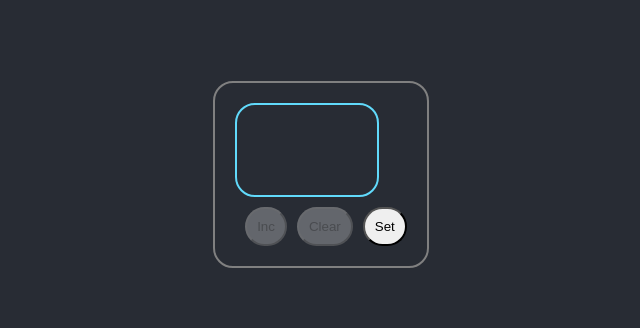
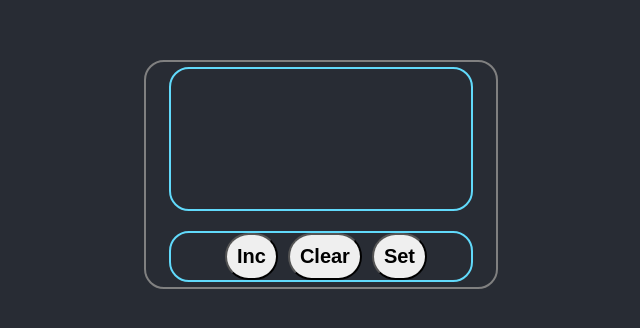
Before and after one commit to beamle/counter, a React (Create React App) app: page / in a window 1280 px wide. Shown: the part 226-554 px from the top of the page, without its empty margins (319-959 px from the left). Built offline with nearby package versions, Linux system fonts and the light colour scheme.

Commit message:
finished

```diff
--- a/src/App.tsx
+++ b/src/App.tsx
@@ -8,37 +8,18 @@ function App() {
     const [counter, setCounter] = useState<number | null>(null)
     const [maxCounter, setMaxCounter] = useState(5);
     const [minCounter, setMinCounter] = useState(0);
-    const [tabloMessage, setTabloMessage] = useState('');
-
-
-    const handleBtnDisabled = () => {
-        let maxCounterLs = JSON.parse(localStorage.getItem('maxCounter') as string)
-        let minCounterLs = JSON.parse(localStorage.getItem('minCounter') as string)
-        let isDisabled = false;
-        if (maxCounter !== Number(maxCounterLs)) {
-            console.log(!isDisabled,'max')
-            return !isDisabled
-        }
-        else if (minCounter !== Number(minCounterLs)) {
-            console.log(!isDisabled,'min')
-            return !isDisabled
-        }
-        return isDisabled
-    }
 
     return (
         <div className="App">
             <div className="App-wrapper">
                 <Routes>
                     <Route path={'/settings'} element={<Setter maxCounter={maxCounter} minCounter={minCounter}
-                                                       setMaxCounter={setMaxCounter} setMinCounter={setMinCounter} setCounter={setCounter}
-                                                       setTabloMessage={setTabloMessage}
-                    />} ></Route>
+                                                               setMaxCounter={setMaxCounter}
+                                                               setMinCounter={setMinCounter}
+                                                               setCounter={setCounter}
+                    />}></Route>
                     <Route path={'/'} element={<Incrementer counter={counter} setCounter={setCounter}
                                                             maxCounter={maxCounter} minCounter={minCounter}
-                                                            handleBtnDisabled={handleBtnDisabled}
-                                                            tabloMessage={tabloMessage}
-                                                            setTabloMessage={setTabloMessage}
                     />}></Route>
                 </Routes>
             </div>
@@ -47,6 +28,3 @@ function App() {
 }
 
 export default App;
-
-// kogda Input menjatetsja: - Please click set -> kogda my menjaem, no eto zna4enie validnoe
-        //                  - Incorrect valu8e -> kogda nizhnie knoipki disabled ot zna4enij v Inpute
--- a/src/components/Button/SuperButton.module.css
+++ b/src/components/Button/SuperButton.module.css
@@ -1,7 +1,9 @@
 .button {
     padding: 10px;
     margin-left: 10px;
-    border-radius: 20px;
+    border-radius: 50px;
+    font-weight: 600;
+    font-size: 20px;
 }
 
 /*.button:disabled {*/
--- a/src/components/Button/SuperButton.tsx
+++ b/src/components/Button/SuperButton.tsx
@@ -7,9 +7,9 @@ type ClassNameType = {
 }
 
 type SuperButtonProps = {
-    className: keyof ClassNameType
+    className?: keyof ClassNameType
     disabled?: boolean
-    callback: () => void
+    callback?: () => void
     children: ReactNode
 }
 
@@ -20,7 +20,11 @@ const SuperButton:FC<SuperButtonProps> = ({className, callback, disabled, childr
         default: s.button
     }
 
-    const finalClassName = `${s.button} ${style[className]}`
+    let finalClassName = s.button
+    if(className) {
+        finalClassName = `${s.button} ${style[className]}`
+    }
+
 
 
     return (
--- a/src/components/Incrementer/Incrementer.tsx
+++ b/src/components/Incrementer/Incrementer.tsx
@@ -9,59 +9,36 @@ type IncrementerProps = {
     setCounter: (num: number | null) => void
     maxCounter: number
     minCounter: number
-    handleBtnDisabled: () => boolean
-    tabloMessage: string
-    setTabloMessage: (message: string) => void
 }
 
-const Incrementer:FC<IncrementerProps> = (props) => {
-    const {counter, setCounter, maxCounter, minCounter, handleBtnDisabled, tabloMessage, setTabloMessage} = props;
+const Incrementer: FC<IncrementerProps> = (props) => {
+    const {counter, setCounter, maxCounter, minCounter} = props;
 
     const incrementHandler = () => {
-        if(counter !== null) {
-            counter < maxCounter && setCounter(counter+1)
+        if (counter !== null && counter < maxCounter) {
+            setCounter(counter + 1)
         } else {
-            console.log("something is wrong")}
+            console.log("something is wrong")
+        }
     }
-    const clearNum = () => { if(counter) setCounter(minCounter) }
-
-
-    // Стили
-    const moreThanMaxCount = (counter === null || counter === maxCounter) ? "disabled" : "default";
-    const equalToMInCount = (counter === null || counter === minCounter) ? "disabled" : "default";
-
-    let className: keyof FinalStyle = 'default';
-
-
-    // const isDisabled = counter === maxCounter || counter === null || counter === minCounter || counter === 0 // TODO: make separate isDisabled
-
-    console.log(localStorage.getItem('maxCounter'), "maxCounter in ls")
-    console.log(localStorage.getItem("minCounter"), "minCounter in ls")
-
-    if (minCounter < 0 || maxCounter < 0 || minCounter > maxCounter || minCounter === maxCounter) {
-        setTabloMessage('Wrong value')
-        className =  ((counter !== null && counter >= maxCounter)
-            || minCounter > maxCounter || minCounter === maxCounter || minCounter < 0 || maxCounter < 0 )
-            ? "wrongValue"
-            : "default"
-
-    }
-
+    const clearNum = () => counter && setCounter(minCounter)
 
 
 
     return (
         <div className={s.incrementer}>
-            <Tablo display={tabloMessage || counter} className={className} />
-            <SuperButton className={moreThanMaxCount} callback={incrementHandler}
-                         disabled={ counter === null || handleBtnDisabled() || counter === maxCounter}>
-                Inc</SuperButton>
-            <SuperButton className={equalToMInCount} callback={clearNum}
-                         disabled={ counter === null || counter === minCounter || minCounter > maxCounter || handleBtnDisabled()}>
-                Clear</SuperButton>
-            <NavLink to={"/settings"}>
-            <SuperButton className={'default'} callback={() => {}}>
-                Set</SuperButton></NavLink>
+            <div className={s.incrementerTablo}>
+                <Tablo display={counter} />
+            </div>
+            <div className={s.incrementerButtons}>
+                <SuperButton callback={incrementHandler} disabled={counter === maxCounter}>
+                    Inc</SuperButton>
+                <SuperButton callback={clearNum}>
+                    Clear</SuperButton>
+                <NavLink to={"/settings"}>
+                    <SuperButton className={'default'}>
+                        Set</SuperButton></NavLink>
+            </div>
         </div>
     );
 };
--- a/src/components/Incrementer/Tablo/Tablo.module.css
+++ b/src/components/Incrementer/Tablo/Tablo.module.css
@@ -1,7 +1,7 @@
 .default {
     color: white;
-    font-size: 25px;
-    font-weight: 600;
+    font-size: 32px;
+    font-weight: 900;
     margin: 0;
     padding: 0;
 }
@@ -14,12 +14,16 @@
 }
 
 .numWrapper {
-    border: 2px solid #61dafb;
-    border-radius: 20px;
-    margin-bottom: 10px;
-    padding: 20px;
-    width: 100px;
-    height: 50px;
+    display: flex;
+    align-items: center;
+    justify-content: center;
+    height: 100%;
+    /*border: 2px solid #61dafb;*/
+    /*border-radius: 20px;*/
+    /*margin-bottom: 10px;*/
+    /*padding: 20px;*/
+    /*width: 100%;*/
+
 }
 
 .wrongValue {
--- a/src/components/Incrementer/Tablo/Tablo.tsx
+++ b/src/components/Incrementer/Tablo/Tablo.tsx
@@ -10,7 +10,7 @@ export type FinalStyle = {
 
 type TabloProps = {
     display: number | string | null
-    className: keyof FinalStyle
+    className?: keyof FinalStyle
 
 }
 
@@ -23,7 +23,10 @@ const Tablo: FC<TabloProps> = ({display, className}) => {
         disabled: s.disabled
     }
 
-    const pFinalClassName = `${s.p} ${finalStyle[className]}`
+    let pFinalClassName = s.default;
+    if (className) {
+        pFinalClassName = `${s.p} ${finalStyle[className]}`
+    }
 
 
     // tut dolzhen bytj const errorMessage. Esli v Settere pomenjalsja value , to on vyskakivaet
--- a/src/components/Incrementer/incrementer.module.css
+++ b/src/components/Incrementer/incrementer.module.css
@@ -1,5 +1,25 @@
 .incrementer {
-    padding: 20px;
+    display: flex;
+    flex-direction: column;
+    align-items: center;
+    justify-content: center;
+    width: 350px;
+    height: 225px;
     border: 2px solid grey;
     border-radius: 20px;
 }
+
+.incrementerTablo {
+    width: 300px;
+    height: 120px;
+    border: 2px solid #61dafb;
+    border-radius: 20px;
+    margin-bottom: 20px;
+    padding: 10px 0 10px;
+}
+
+.incrementerButtons {
+    border: 2px solid #61dafb;
+    border-radius: 20px;
+    width: 300px;
+}
--- a/src/components/Input/Input.module.css
+++ b/src/components/Input/Input.module.css
@@ -12,3 +12,11 @@
     padding: 5px;
     margin: 0 10px 15px ;
 }
+
+.default {
+
+}
+
+.error {
+    background-color: palevioletred;
+}
--- a/src/components/Input/Input.tsx
+++ b/src/components/Input/Input.tsx
@@ -5,13 +5,20 @@ type InputProps = {
     callback: (e: ChangeEvent<HTMLInputElement>) => void
     value: number
     name: string
+    className: 'default' | 'error'
 }
-const Input: FC<InputProps> = ({callback, name, value}) => {
+const Input: FC<InputProps> = ({callback, name, value, className}) => {
+
+    const finalClassName = {
+        default: s.default,
+        error: s.error
+    }
+
     return (
         <div className={s.inputWrapper}>
             <div className={s.inputWrapper_name}>{name} value</div>
             <div className={s.inputWrapper_input}>
-                <input type={'number'} onChange={callback} value={value}/>
+                <input type={'number'} onChange={callback} value={value} className={finalClassName[className]}/>
             </div>
         </div>
     );
--- a/src/components/Setter/Setter.module.css
+++ b/src/components/Setter/Setter.module.css
@@ -1,5 +1,27 @@
 .setter {
-    padding: 20px;
+    display: flex;
+    flex-direction: column;
+    align-items: center;
+    justify-content: center;
+    width: 350px;
+    height: 225px;
     border: 2px solid grey;
     border-radius: 20px;
 }
+
+.setterInputs {
+    display: flex;
+    flex-direction: column;
+    width: 300px;
+    height: 120px;
+    border: 2px solid #61dafb;
+    border-radius: 20px;
+    margin-bottom: 20px;
+    padding-top: 20px;
+}
+
+.setterButton {
+    border: 2px solid #61dafb;
+    border-radius: 20px;
+    width: 300px;
+}
```
Also changed, not shown: src/components/Setter/Setter.tsx (+14 -22 lines).
